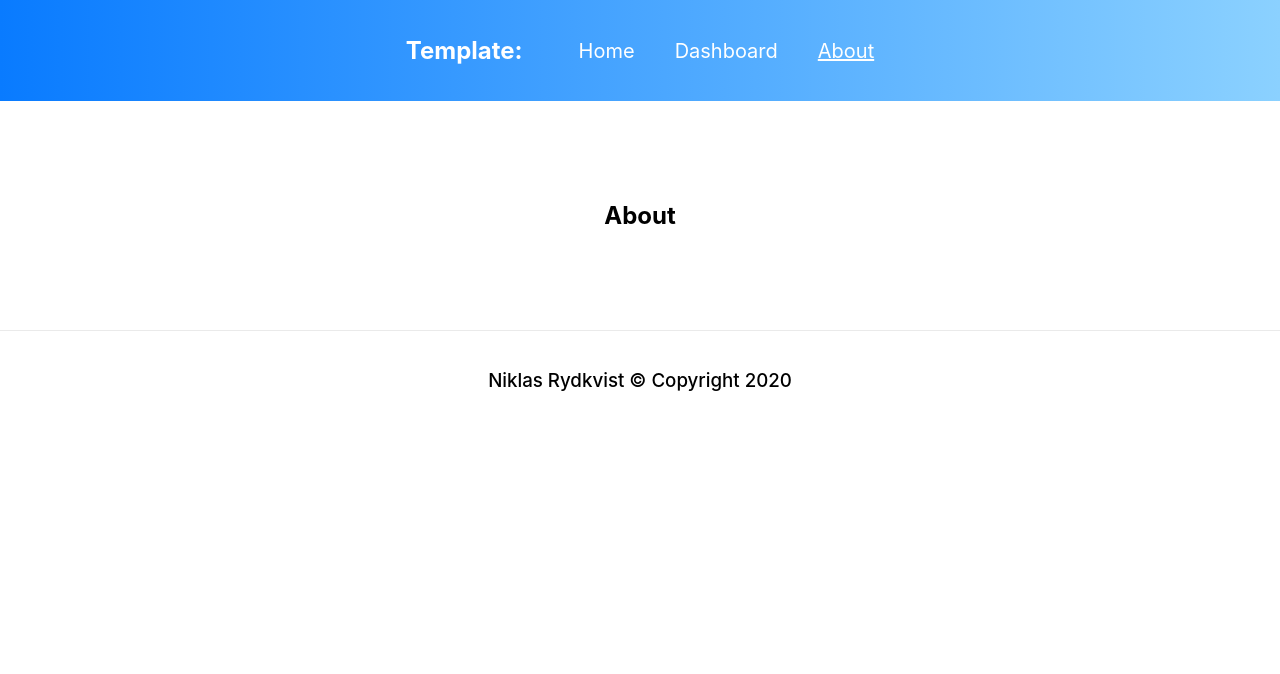
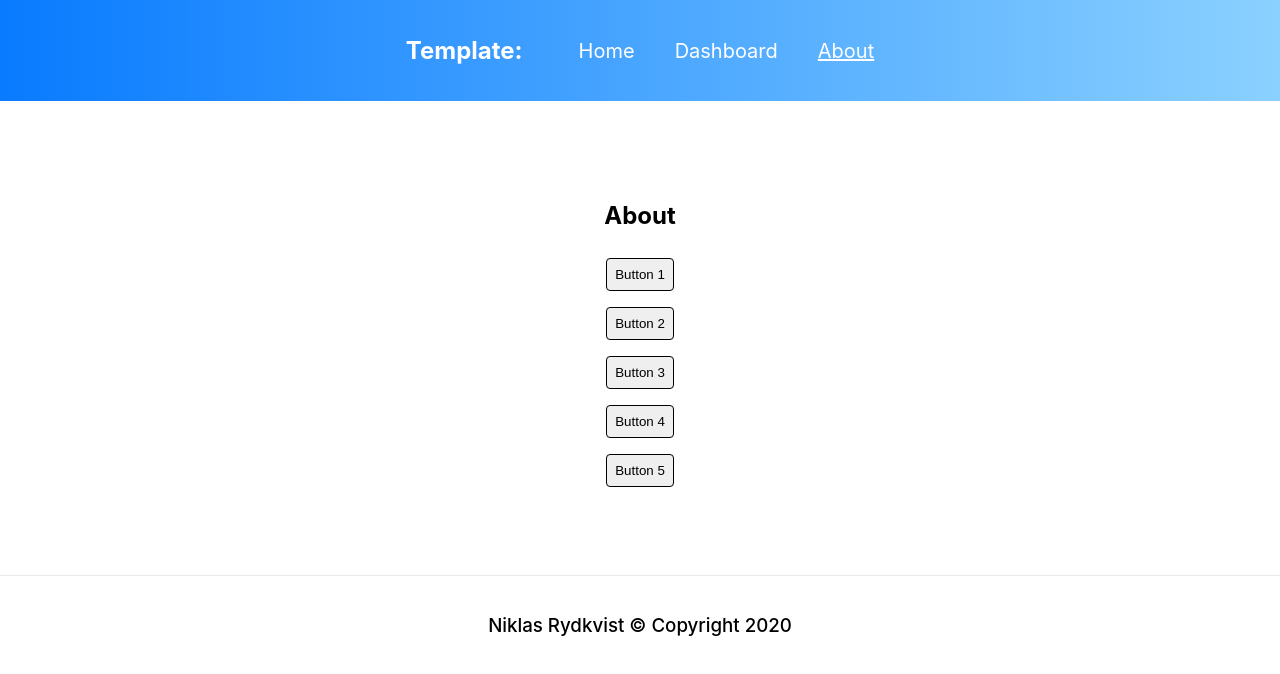
Before and after one commit to rydkvist/frontend-template-example, a Next.js app: page /about in a window 1280 px wide. Shown: the top 674 px of the page. Built offline with nearby package versions, Linux system fonts and the light colour scheme.

Commit message:
Add buttons to all pages

```diff
--- a/pages/about/index.tsx
+++ b/pages/about/index.tsx
@@ -1,8 +1,14 @@
 import Head from 'next/head';
 import { appName } from 'config';
 import { Page } from '@styles';
+import { Button } from '@components';
 
-const About = () => (
+const About = () => {
+  const onClick = () => {
+    alert('Try tabbing on me instead of clicking me! :)');
+  };
+
+  return (
     <>
       <Head>
         <title>{appName}: About</title>
@@ -12,8 +18,14 @@ const About = () => (
           <ion-icon name="information-circle-outline" />
         </h1>
         <h1 className="bg-blue-200">About</h1>
+        <Button onClick={onClick}>Button 1</Button>
+        <Button onClick={onClick}>Button 2</Button>
+        <Button onClick={onClick}>Button 3</Button>
+        <Button onClick={onClick}>Button 4</Button>
+        <Button onClick={onClick}>Button 5</Button>
       </Page>
     </>
   );
+};
 
 export default About;
```
Also changed, not shown: pages/dashboard/index.tsx (+13 -1 lines). Lines whose indentation alone changed are shown as unchanged.
